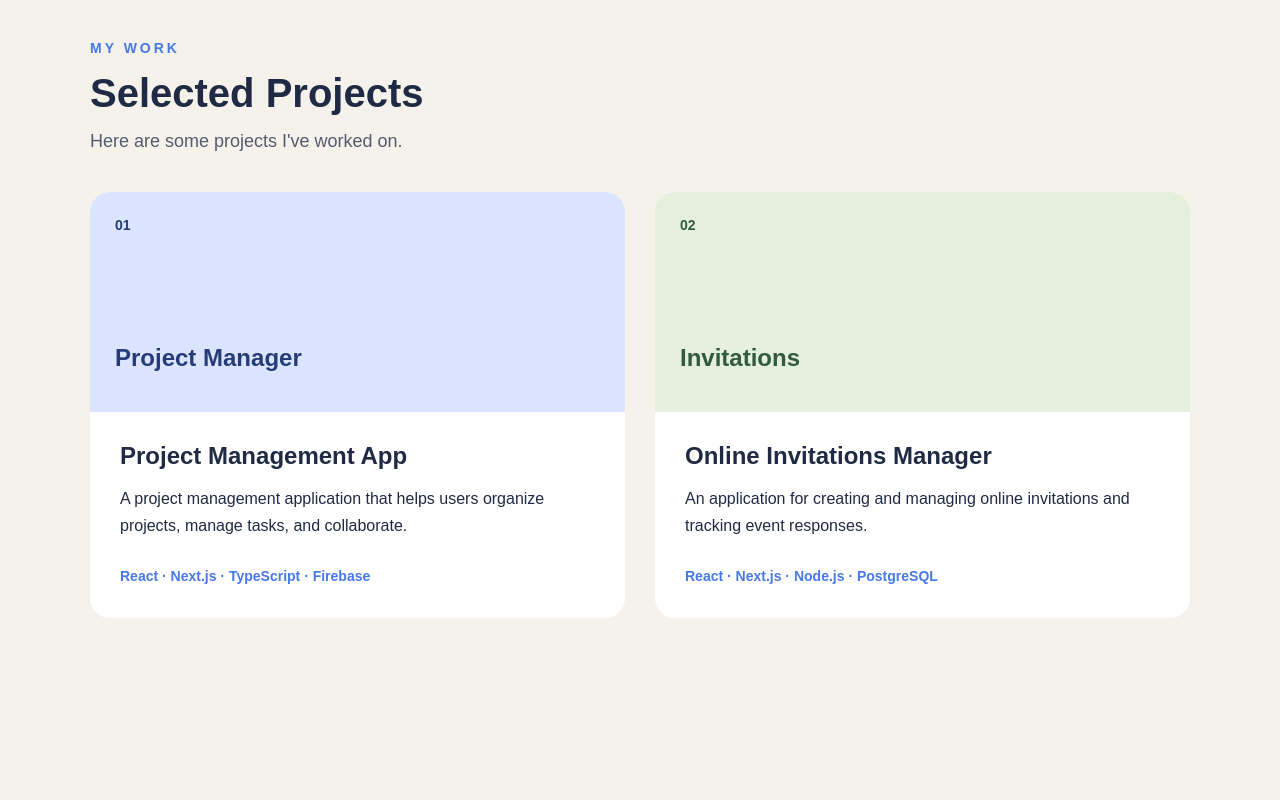
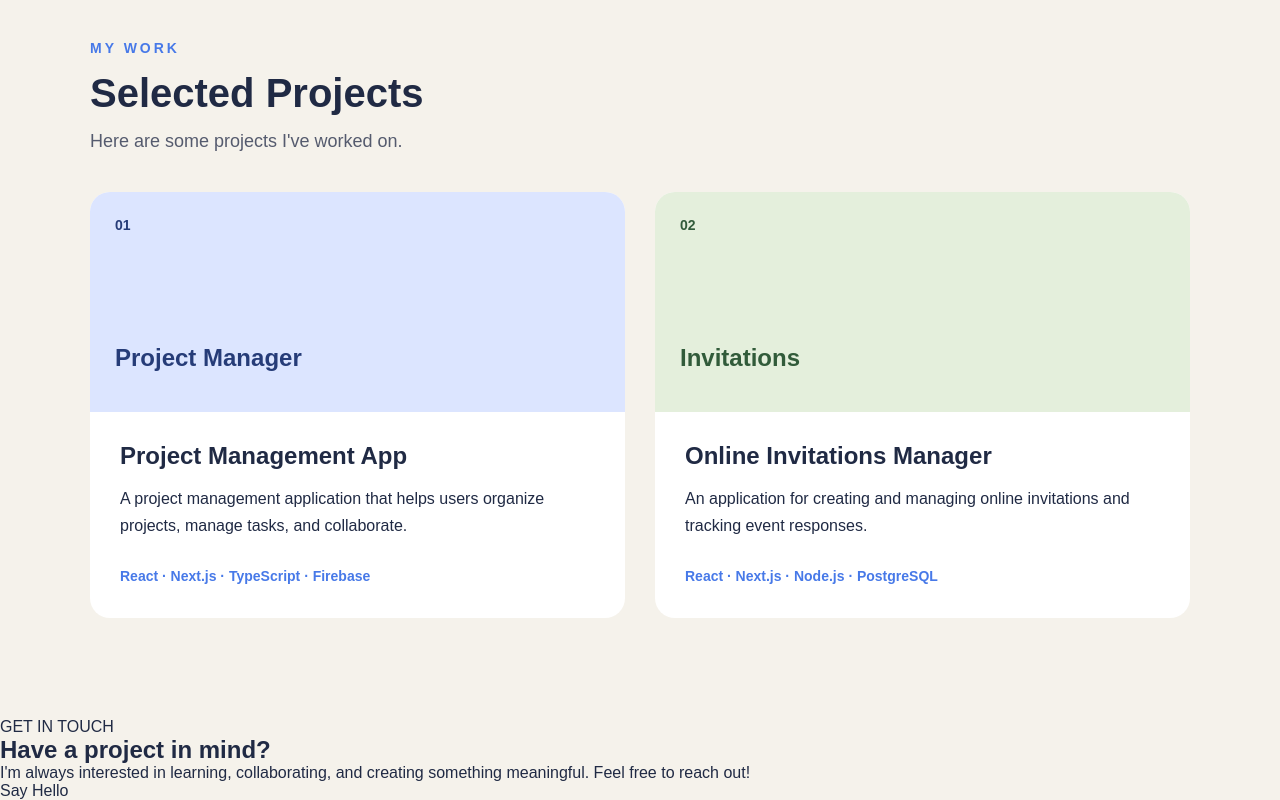
Before and after one commit to AnushaPotta/My-Portfolio, a plain HTML site: page index.html in a window 1280 px wide. Shown: the part 1081-1881 px from the top of the page. Before the commit the page ends 1799 px from the top, so only its background shows below. Drawn offline with Linux system fonts and the light colour scheme.

Commit message:
add contact section

```diff
--- a/index.html
+++ b/index.html
@@ -87,6 +87,19 @@
           </div>
         </div>
       </section>
+      <section class="contact" id="contact">
+        <div class="contact-content">
+          <p class="contact-label">GET IN TOUCH</p>
+          <h2>Have a project in mind?</h2>
+          <p class="contact-description">
+            I'm always interested in learning, collaborating, and creating
+            something meaningful. Feel free to reach out!
+          </p>
+          <a href="anusha.potta@gmail.com" class="contact-button">
+            Say Hello
+          </a>
+        </div>
+      </section>
     </main>
     <script src="script.js"></script>
   </body>
```
